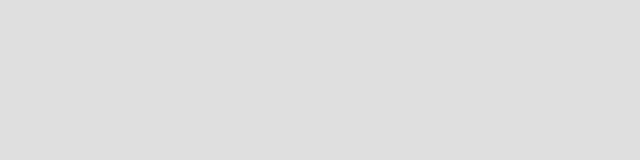
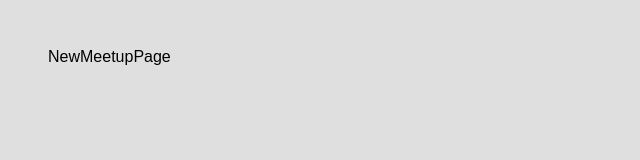
Before and after one commit to danish-faisal/React_Meetups, a React (Create React App) app: page /new-meetup in a window 1280 px wide. Shown: the top 160 px of the page, without its empty margins (0-640 px from the left). Built offline with nearby package versions, Linux system fonts and the light colour scheme.

Commit message:
Adding Routing

```diff
--- a/package.json
+++ b/package.json
@@ -8,6 +8,7 @@
     "@testing-library/user-event": "^13.5.0",
     "react": "^17.0.2",
     "react-dom": "^17.0.2",
+    "react-router-dom": "^6.2.2",
     "react-scripts": "5.0.0",
     "web-vitals": "^2.1.4"
   },
--- a/src/App.js
+++ b/src/App.js
@@ -1,6 +1,20 @@
+import { Routes, Route } from 'react-router';
+import AllMeetupsPage from './pages/AllMeetups';
+import FavoritesPage from './pages/Favorites';
+import NewMeetupPage from './pages/NewMeetup';
+
 function App() {
   return (
     <div>
+      <Routes>
+        <Route exact path='/' element={<AllMeetupsPage />}>
+        </Route>
+        <Route path='/new-meetup' element={<NewMeetupPage />}>
+        </Route>
+        <Route path='/favorites' element={<FavoritesPage />}>
+
+        </Route>
+      </Routes>
     </div>
   );
 }
--- a/src/index.js
+++ b/src/index.js
@@ -2,10 +2,13 @@ import React from 'react';
 import ReactDOM from 'react-dom';
 import './index.css';
 import App from './App';
+import { BrowserRouter } from 'react-router-dom';
 
 ReactDOM.render(
   <React.StrictMode>
-    <App />
+    <BrowserRouter>
+      <App />
+    </BrowserRouter>
   </React.StrictMode>,
   document.getElementById('root')
 );
--- /dev/null
+++ b/src/pages/AllMeetups.js
@@ -0,0 +1,7 @@
+const AllMeetupsPage = () => {
+    return (
+        <div>AllMeetupsPage</div>
+    )
+}
+
+export default AllMeetupsPage
--- /dev/null
+++ b/src/pages/Favorites.js
@@ -0,0 +1,7 @@
+const FavoritesPage = () => {
+    return (
+        <div>FavoritesPage</div>
+    )
+}
+
+export default FavoritesPage
--- /dev/null
+++ b/src/pages/NewMeetup.js
@@ -0,0 +1,7 @@
+const NewMeetupPage = () => {
+    return (
+        <div>NewMeetupPage</div>
+    )
+}
+
+export default NewMeetupPage
```
Also changed, not shown: 1 other file (tests, documents, lock files or other folders).
